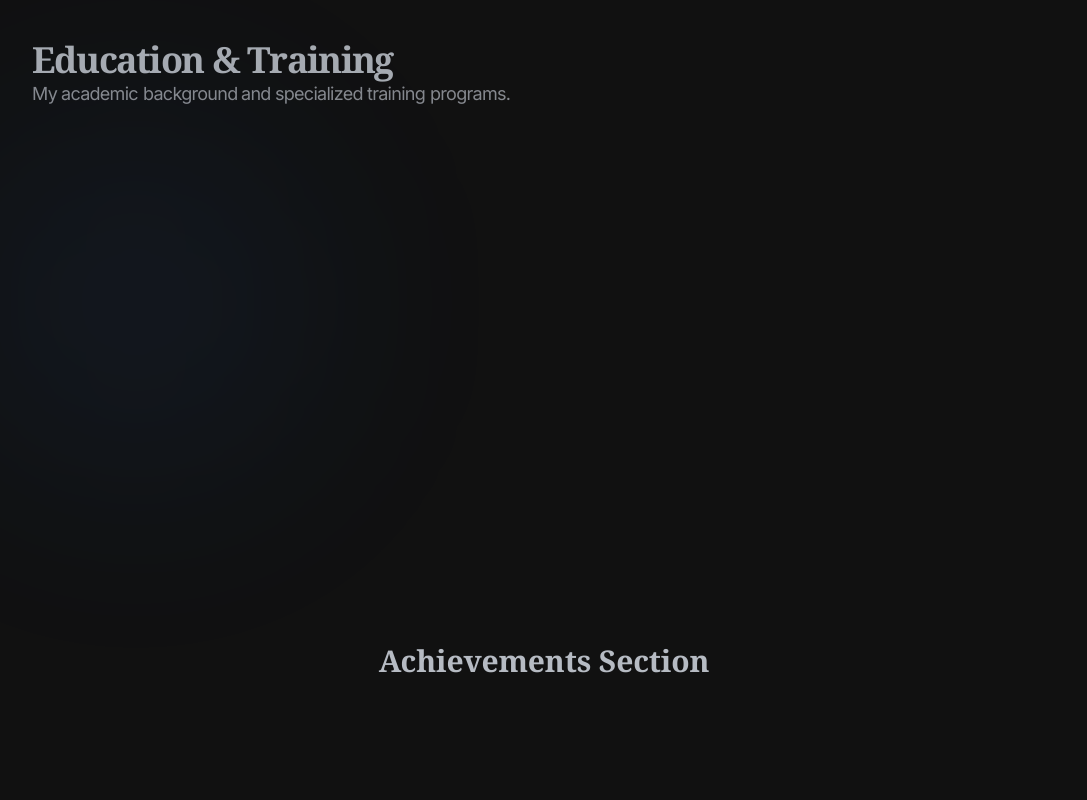
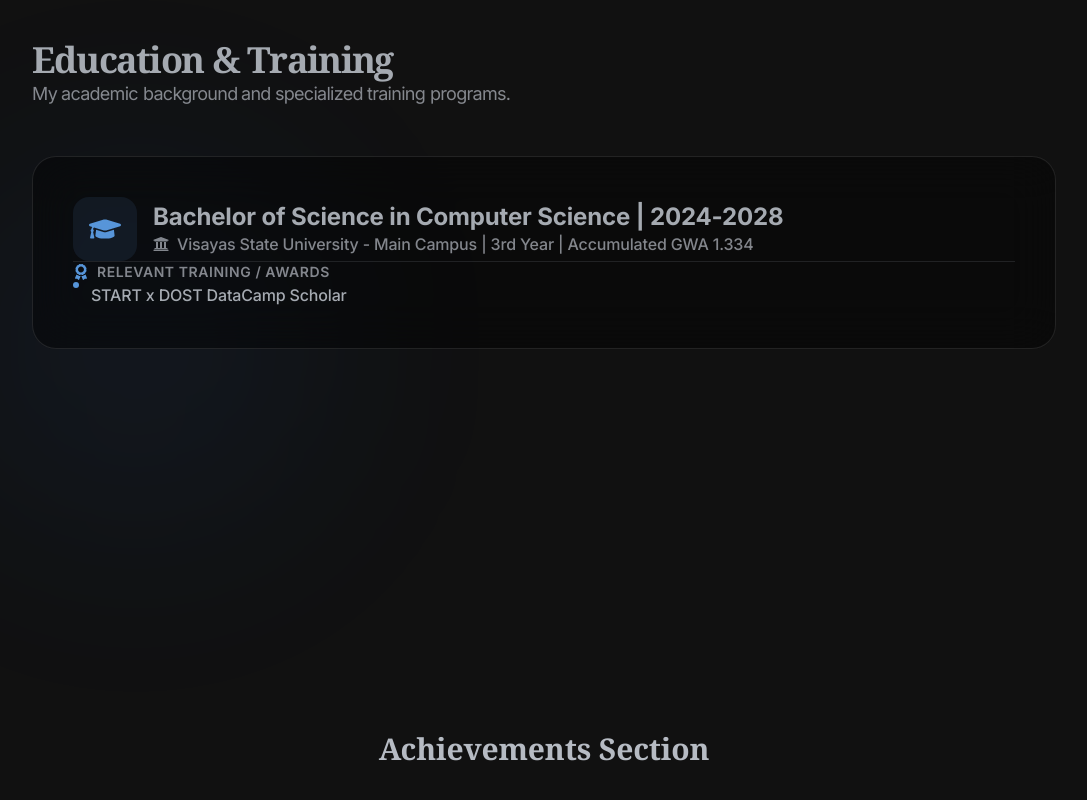
Before and after one commit to eNJay143/portfolio, a Next.js app: page / in a window 1280 px wide. Shown: the part 2686-3486 px from the top of the page, without its empty margins (96-1183 px from the left). Built offline with nearby package versions, Linux system fonts and the light colour scheme.

Commit message:
[Style] Add spotlight effect to education card with animations

```diff
--- /dev/null
+++ b/src/components/SpotlightCard.tsx
@@ -0,0 +1,71 @@
+import React, { useRef, useState } from 'react';
+import { cn } from "@/lib/utils";
+
+interface Position {
+  x: number;
+  y: number;
+}
+
+interface SpotlightCardProps extends React.PropsWithChildren {
+  className?: string;
+  spotlightColor?: string;
+}
+
+const SpotlightCard: React.FC<SpotlightCardProps> = ({
+  children,
+  className = '',
+  spotlightColor = 'rgba(255, 255, 255, 0.25)'
+}) => {
+  const divRef = useRef<HTMLDivElement>(null);
+  const [isFocused, setIsFocused] = useState<boolean>(false);
+  const [position, setPosition] = useState<Position>({ x: 0, y: 0 });
+  const [opacity, setOpacity] = useState<number>(0);
+
+  const handleMouseMove: React.MouseEventHandler<HTMLDivElement> = e => {
+    if (!divRef.current || isFocused) return;
+
+    const rect = divRef.current.getBoundingClientRect();
+    setPosition({ x: e.clientX - rect.left, y: e.clientY - rect.top });
+  };
+
+  const handleFocus = () => {
+    setIsFocused(true);
+    setOpacity(0.6);
+  };
+
+  const handleBlur = () => {
+    setIsFocused(false);
+    setOpacity(0);
+  };
+
+  const handleMouseEnter = () => {
+    setOpacity(0.6);
+  };
+
+  const handleMouseLeave = () => {
+    setOpacity(0);
+  };
+
+  return (
+    <div
+      ref={divRef}
+      onMouseMove={handleMouseMove}
+      onFocus={handleFocus}
+      onBlur={handleBlur}
+      onMouseEnter={handleMouseEnter}
+      onMouseLeave={handleMouseLeave}
+      className={cn("relative rounded-3xl overflow-hidden", className)}
+    >
+      <div
+        className="pointer-events-none absolute inset-0 opacity-0 transition-opacity duration-500 ease-in-out z-0"
+        style={{
+          opacity,
+          background: `radial-gradient(circle at ${position.x}px ${position.y}px, ${spotlightColor}, transparent 40%)`
+        }}
+      />
+      {children}
+    </div>
+  );
+};
+
+export default SpotlightCard;
--- a/src/features/education/EducationCard.tsx
+++ b/src/features/education/EducationCard.tsx
@@ -13,6 +13,8 @@ interface EducationCardProps {
     education: EducationItem;
     index: number;
 }
+
+import SpotlightCard from "@/components/SpotlightCard";
 
 export const EducationCard = ({ education, index }: EducationCardProps) => {
     const cardRef = useRef<HTMLDivElement>(null);
@@ -35,7 +37,7 @@ export const EducationCard = ({ education, index }: EducationCardProps) => {
                 scrollTrigger: {
                     trigger: element,
                     start: "top 85%",
-                    toggleActions: "play none none reverse"
+                    once: true
                 }
             }
         );
@@ -43,18 +45,20 @@ export const EducationCard = ({ education, index }: EducationCardProps) => {
 
     return (
         <div ref={cardRef} className="w-full opacity-0">
-            <div className={cn(
-                "group relative flex flex-col justify-start h-full rounded-3xl backdrop-blur-xl border hover:border-primary/50 transition-all duration-500 overflow-hidden",
-                "border-black/15", "dark:border-white/10",
-                "bg-secondary/10 hover:shadow-[0_8px_40px_rgba(0,0,0,0.1)]",
-                "dark:bg-secondary/20 dark:hover:shadow-[0_8px_40px_rgba(0,0,0,0.4)]"
-            )}>
-                {/* Glow effect on hover */}
-                <div className="absolute inset-0 bg-linear-to-br from-primary/5 via-transparent to-transparent opacity-0 group-hover:opacity-100 transition-opacity duration-500 pointer-events-none" />
+            <SpotlightCard
+                className={cn(
+                    "group relative flex flex-col justify-start h-full rounded-3xl backdrop-blur-xl border hover:border-primary/50 transition-all duration-500 overflow-hidden",
+                    "border-black/15", "dark:border-white/10",
+                    "bg-black/10 hover:shadow-[0_8px_40px_rgba(0,0,0,0.1)]",
+                    "dark:bg-black/40 dark:hover:shadow-[0_8px_40px_rgba(0,0,0,0.5)]",
+                    "[--spotlight-color:rgba(0,0,0,0.15)]", "dark:[--spotlight-color:rgba(255,255,255,0.35)]"
+                )}
+                spotlightColor="var(--spotlight-color)"
+            >
 
-                <div className="p-8 md:p-10 flex flex-col h-full z-10 relative">
+                <div className="p-10 md:p-14 flex flex-col h-full z-10 relative" style={{ padding: "2.5rem" }}>
                     <div className="flex items-center gap-4 mb-6">
-                        <div className="w-14 h-14 rounded-2xl bg-primary/10 text-primary flex items-center justify-center shrink-0">
+                        <div className="w-16 h-16 rounded-2xl bg-primary/10 text-primary flex items-center justify-center shrink-0">
                             <FaGraduationCap className="w-8 h-8" />
                         </div>
                         <div>
@@ -87,7 +91,7 @@ export const EducationCard = ({ education, index }: EducationCardProps) => {
                         </div>
                     )}
                 </div>
-            </div>
+            </SpotlightCard>
         </div>
     );
 };
--- a/src/features/education/educationData.ts
+++ b/src/features/education/educationData.ts
@@ -8,8 +8,8 @@ export interface EducationItem {
 export const educationData: EducationItem[] = [
     {
         id: "edu-1",
-    degree: "Bachelor of Science in Computer Science",
-    university: "Visayas State University Main Campus",
+        degree: "Bachelor of Science in Computer Science | 2024-2028",
+        university: "Visayas State University - Main Campus | 3rd Year | Accumulated GWA 1.334",
         training: ["START x DOST DataCamp Scholar"]
     }
 ];
```
Lines whose indentation alone changed are shown as unchanged.
